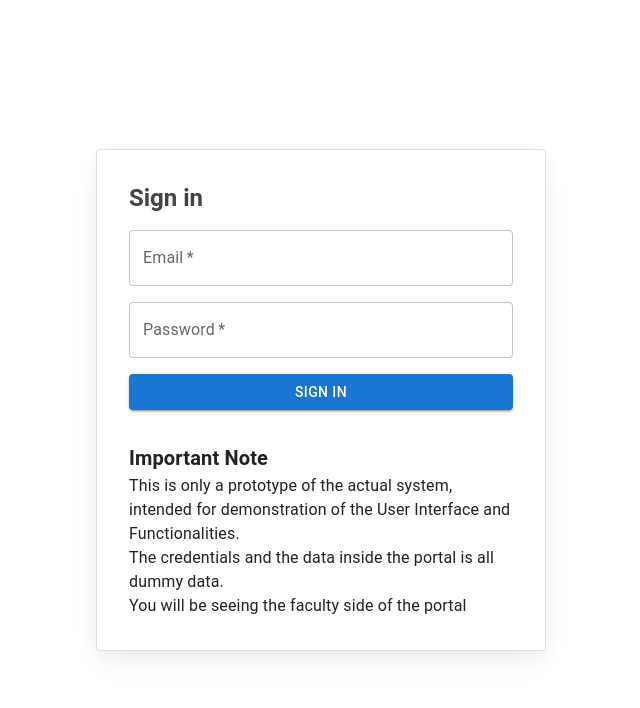
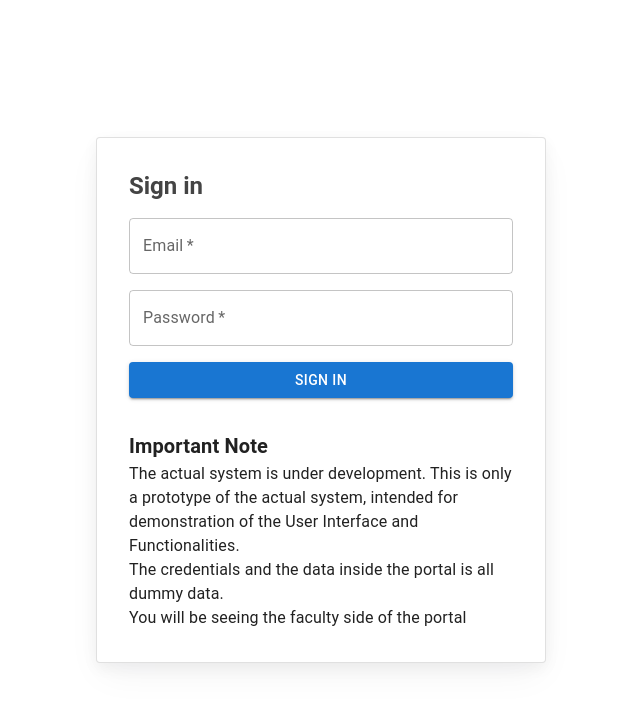
Before and after one commit to devbagga2675/Academics-Management-System, a React (Vite) app: page / in a window 1280 px wide. Shown: the top 708 px of the page, without its empty margins (319-959 px from the left). Built offline with nearby package versions, Linux system fonts and the light colour scheme.

Commit message:
minor changes

```diff
--- a/src/pages/SignIn.jsx
+++ b/src/pages/SignIn.jsx
@@ -151,6 +151,7 @@ export default function SignIn() {
               <strong>Important Note</strong>
             </Typography>
             <Typography variant="body">
+              The actual system is under development.
               This is only a prototype of the actual system, intended for
               demonstration of the User Interface and Functionalities.
               <br />
```
